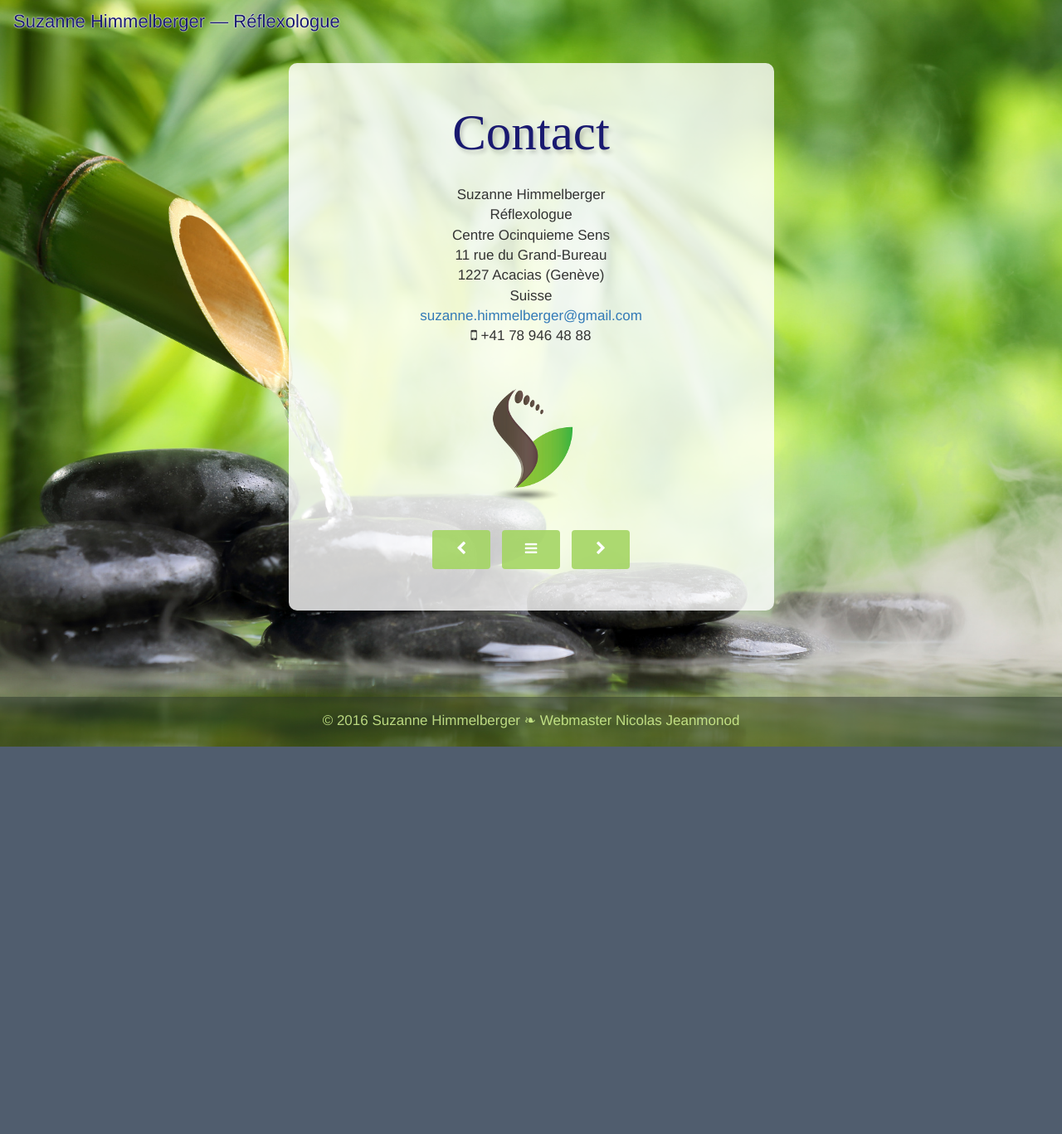
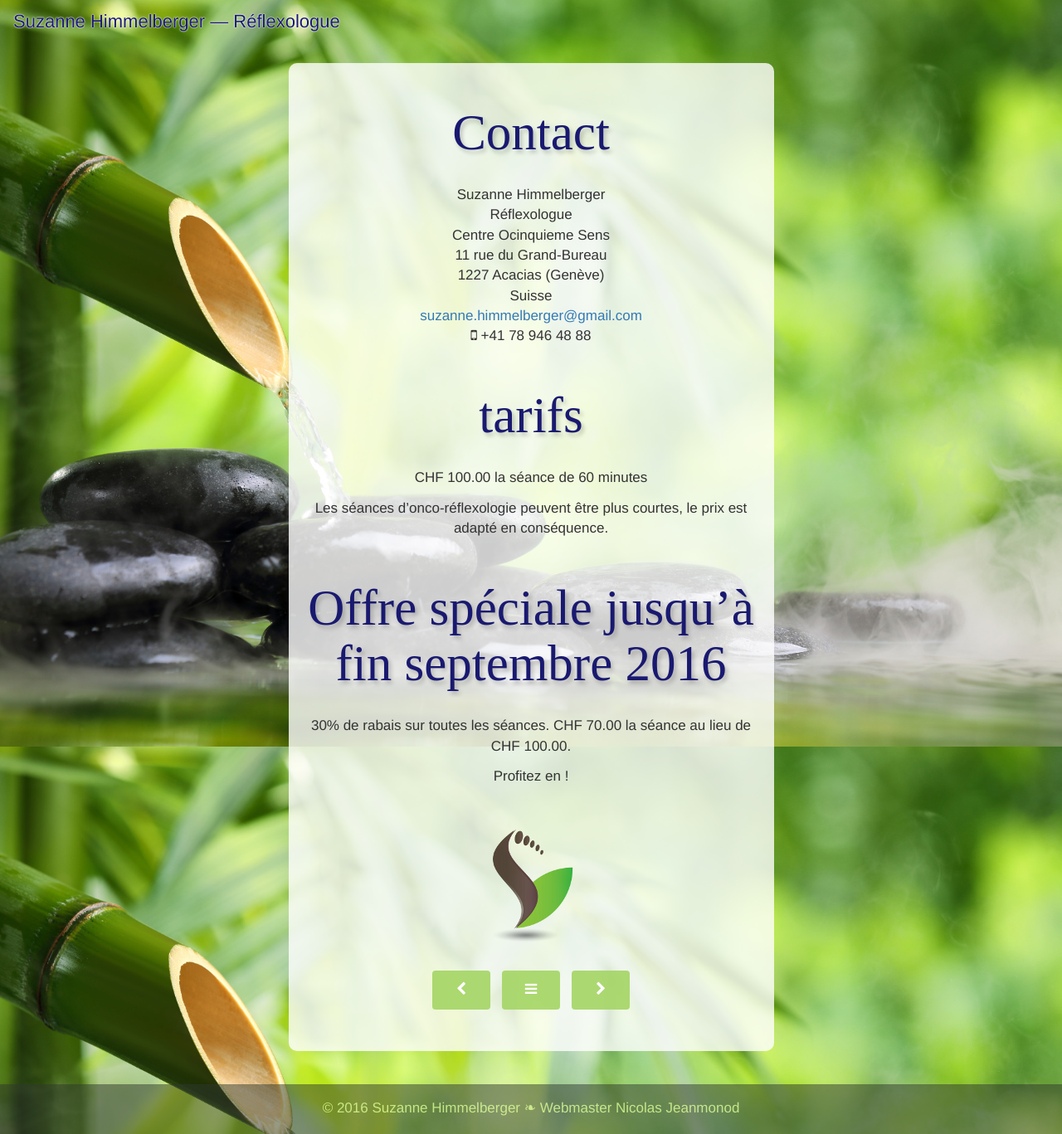
Before and after one commit to reflexohub/site-web-v1, a Jekyll site: the page built from 100-contact.md, in a window 1280 px wide. Shown: the whole page at 83% size. Built offline with Jekyll 4.4.1, drawn with Linux system fonts in a browser that asks for light colours; nearby versions of some CDN libraries; some web fonts are replaced; before the commit the page ends 900 px from its top, so only the background shows below that.

Commit message:
Rajouté tarifs

```diff
--- a/100-contact.md
+++ b/100-contact.md
@@ -1,6 +1,6 @@
 ---
-title: contact
-permalink: contact
+title: contact & tarifs
+permalink: contact & tarifs
 published: true
 ---
 
@@ -14,3 +14,15 @@ Centre Ocinquieme Sens
 Suisse
 [suzanne.himmelberger@gmail.com](mailto:suzanne.himmelberger@gmail.com)
 <i class="fa fa-mobile"></i> +41 78 946 48 88
+
+# tarifs
+
+CHF 100.00 la séance de 60 minutes
+
+Les séances d'onco-réflexologie peuvent être plus courtes, le prix est adapté en conséquence.
+
+# Offre spéciale jusqu'à fin septembre 2016
+
+30% de rabais sur toutes les séances. CHF 70.00 la séance au lieu de CHF 100.00.
+
+Profitez en !
```
